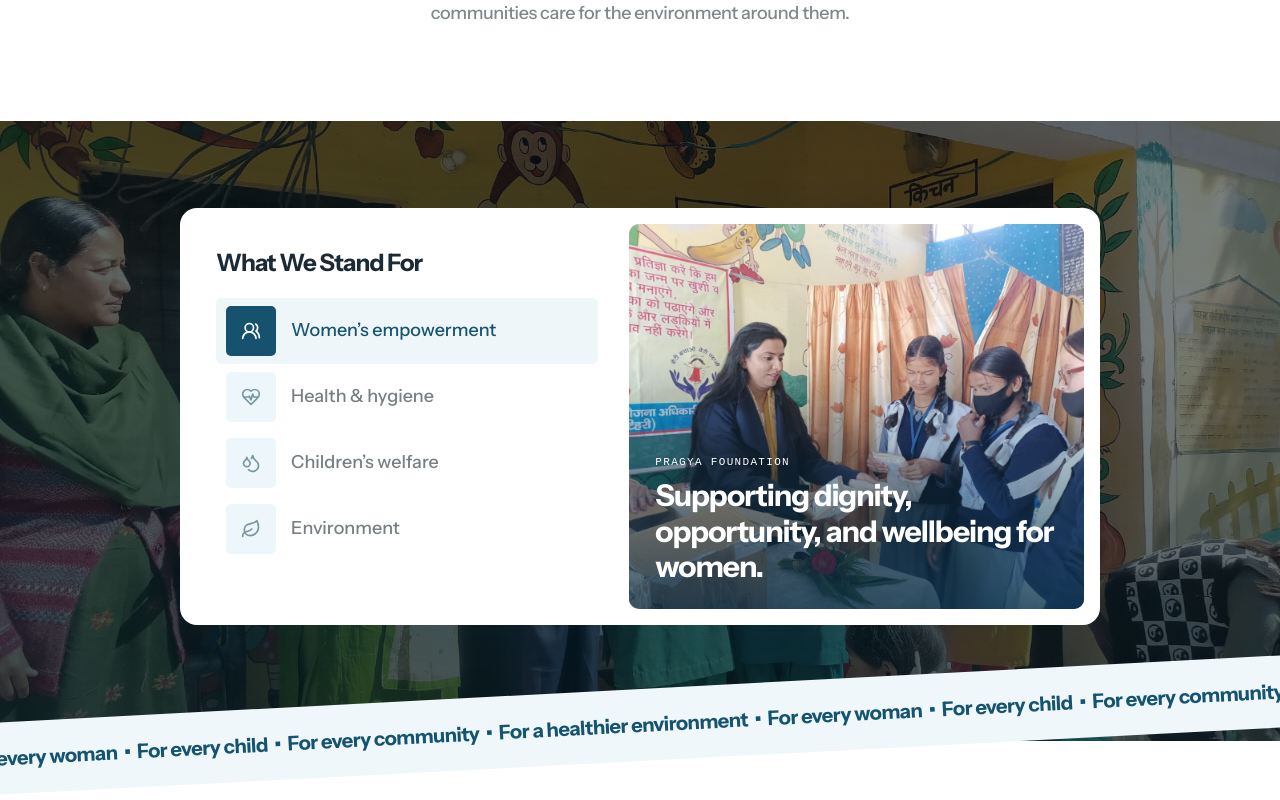
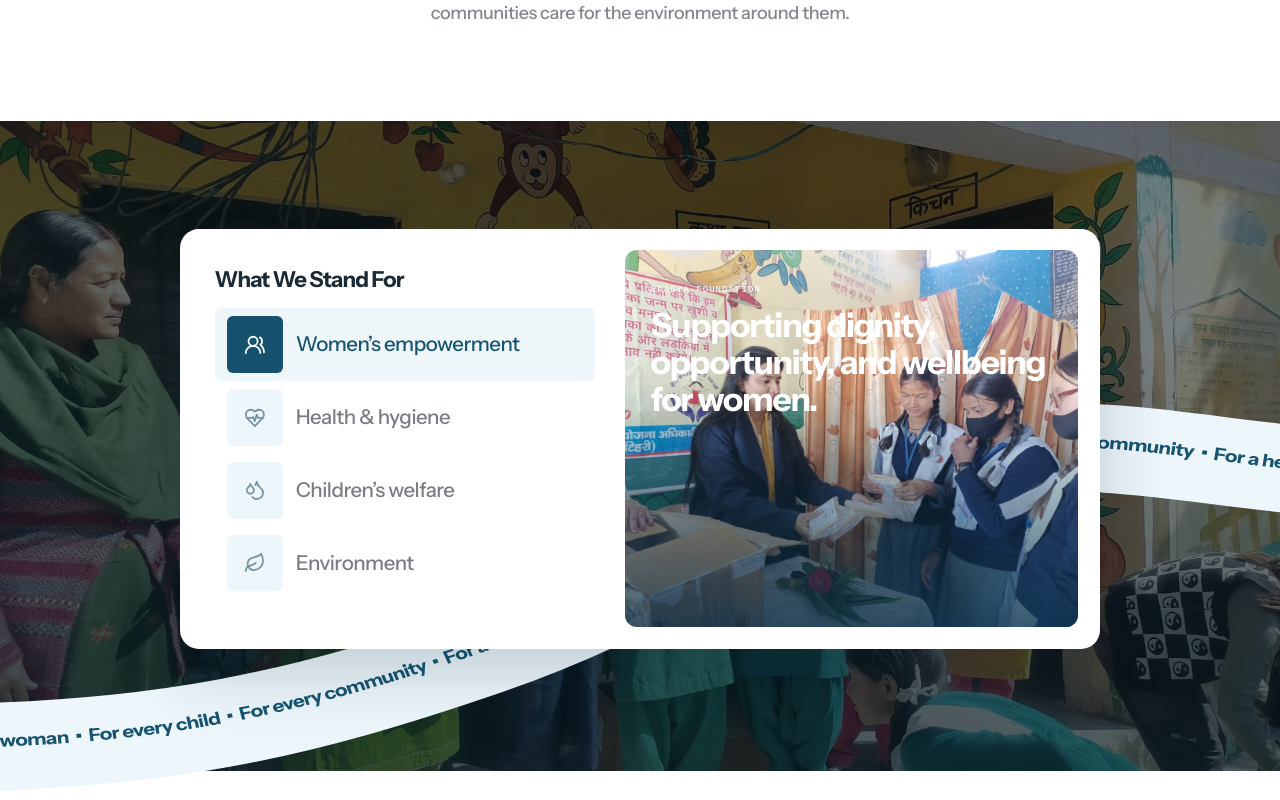
Before and after one commit to VishalVab01/pragya-foundation, a React (Vite) app: page / in a window 1280 px wide. Shown: the part 1200-2000 px from the top of the page. Built offline with nearby package versions, Linux system fonts and the light colour scheme; a web font is replaced by a local one.

Commit message:
Add curved ribbon to focus carousel

```diff
--- a/src/HomePage.css
+++ b/src/HomePage.css
@@ -156,3 +156,21 @@ html body .footer .footer-bottom{padding-top:18px;color:#89969c;font-size:11px}
 html body .footer.shell{width:100%;max-width:none;padding:67px max(calc((100% - 1160px)/2),40px) 24px;background:#e3f1f8;box-shadow:0 0 0 100vmax #e3f1f8;clip-path:inset(0 -100vmax)}
 @media(max-width:900px){.ah-recognitions{padding:80px 22px}.ah-volunteer{grid-template-columns:1fr 1fr;gap:24px;padding:70px 28px 95px}.ah-volunteer-form{padding:20px}}
 @media(max-width:600px){.ah-hero h1{font-size:35px;line-height:1.2;letter-spacing:-.04em}.ah-hero-button{top:calc(100% + 46px)}.ah-purpose h2,.ah-centered-heading h2,.ah-section-heading h2,.ah-volunteer h2{font-size:30px;line-height:1.2;letter-spacing:-.01em}.ah-recognitions{width:100%;padding:70px 18px}.ah-volunteer{width:100%;grid-template-columns:1fr;gap:21px;padding:60px 18px 89px;margin-bottom:0}.ah-volunteer-form{grid-template-columns:1fr;gap:11px;padding:18px}.ah-volunteer-form .wide{grid-column:auto}.ah-volunteer-form input,.ah-volunteer-form textarea{font-size:13px}.ah-volunteer-ticker{bottom:20px;font-size:12px}.footer.shell{width:100%!important;padding-inline:18px!important}}
+/* The stand-for module follows the reference's oversized, looping ribbon carousel. */
+.ah-standfor{height:clamp(650px,43vw,850px);min-height:0;padding:60px 0 75px}
+.ah-standfor:after{z-index:1}
+.ah-wave-ribbon{position:absolute;z-index:2;inset:0;width:100%;height:100%;overflow:visible;pointer-events:none}
+.ah-wave-band{fill:none;stroke:#edf6fb;stroke-width:88;stroke-linecap:round;vector-effect:non-scaling-stroke}
+.ah-wave-text{fill:#165471;font:700 23px 'Instrument Sans',sans-serif;letter-spacing:-.025em}
+.ah-standfor-card{z-index:3;width:min(1200px,calc(100% - 360px));min-height:clamp(420px,32vw,620px);grid-template-columns:.94fr 1.06fr;gap:clamp(18px,1.7vw,34px);padding:clamp(20px,1.7vw,34px);border-radius:19px}
+.ah-focus-list{padding:clamp(8px,1.2vw,22px) 8px 8px clamp(5px,1vw,20px)}
+.ah-focus-list h3{margin:0 0 clamp(12px,1.2vw,24px);font-size:clamp(22px,1.7vw,34px);letter-spacing:-.04em}
+.ah-focus-list button{min-height:clamp(62px,5.7vw,112px);gap:clamp(12px,1vw,20px);padding:8px 12px;font-size:clamp(17px,1.6vw,32px);letter-spacing:-.025em}
+.ah-focus-list button>span{width:clamp(46px,4.4vw,86px);height:clamp(46px,4.4vw,86px);border-radius:6px}
+.ah-focus-list button>span svg{width:clamp(19px,1.7vw,34px);height:clamp(19px,1.7vw,34px)}
+.ah-focus-feature{min-height:0;height:100%;border-radius:12px}
+.ah-focus-feature>div{top:clamp(22px,2vw,40px);bottom:auto;left:clamp(22px,2vw,40px);right:clamp(22px,2vw,40px)}
+.ah-focus-feature span{font-size:clamp(9px,.7vw,12px)}
+.ah-focus-feature h3{max-width:620px;margin-top:11px;font-size:clamp(27px,2.6vw,48px);line-height:1.12;letter-spacing:-.035em}
+@media(max-width:1050px){.ah-standfor-card{width:calc(100% - 100px)}}
+@media(max-width:600px){.ah-standfor{height:auto;min-height:670px;padding:62px 18px 100px}.ah-standfor-card{width:100%;min-height:0;grid-template-columns:1fr;gap:9px;padding:11px;border-radius:14px}.ah-focus-list{padding:13px 9px 5px}.ah-focus-list h3{font-size:20px;margin-bottom:10px}.ah-focus-list button{min-height:54px;font-size:15px;gap:12px}.ah-focus-list button>span{width:40px;height:40px}.ah-focus-list button>span svg{width:20px;height:20px}.ah-focus-feature{height:auto;min-height:215px}.ah-focus-feature>div{top:auto;bottom:16px;left:17px;right:17px}.ah-focus-feature h3{font-size:22px}.ah-wave-ribbon{width:155%;left:-28%;height:100%}.ah-wave-band{stroke-width:63}.ah-wave-text{font-size:19px}}
--- a/src/HomePage.tsx
+++ b/src/HomePage.tsx
@@ -81,7 +81,11 @@ export default function HomePage() {
         <div className="ah-focus-list"><h3>What We Stand For</h3>{focusAreas.map(({ title, icon: Icon }, index) => <button className={activeFocus === index ? 'active' : ''} key={title} onClick={() => setActiveFocus(index)}><span><Icon size={20}/></span>{title}</button>)}</div>
         <div className="ah-focus-feature"><img src={[communityWork, womenOutreach, projectOne, projectTwo][activeFocus]} alt="Pragya Foundation community work"/><div><span>PRAGYA FOUNDATION</span><h3>{focusAreas[activeFocus].copy}</h3></div></div>
       </div>
-      <div className="ah-ticker"><span>For every woman&nbsp; • &nbsp;For every child&nbsp; • &nbsp;For every community&nbsp; • &nbsp;For a healthier environment&nbsp; • &nbsp;</span><span>For every woman&nbsp; • &nbsp;For every child&nbsp; • &nbsp;For every community&nbsp; • &nbsp;For a healthier environment&nbsp; • &nbsp;</span></div>
+      <svg className="ah-wave-ribbon" viewBox="0 0 1440 860" preserveAspectRatio="none" aria-hidden="true">
+        <defs><path id="pragya-wave-path" d="M -100 830 C 180 830 340 785 550 700 C 760 615 880 490 1080 445 C 1240 410 1345 455 1540 470"/></defs>
+        <path className="ah-wave-band" d="M -100 830 C 180 830 340 785 550 700 C 760 615 880 490 1080 445 C 1240 410 1345 455 1540 470"/>
+        <text className="ah-wave-text"><textPath href="#pragya-wave-path" startOffset="0">For every woman&nbsp; • &nbsp;For every child&nbsp; • &nbsp;For every community&nbsp; • &nbsp;For a healthier environment&nbsp; • &nbsp;For every woman&nbsp; • &nbsp;For every child&nbsp; • &nbsp;For every community&nbsp; • &nbsp;For a healthier environment&nbsp; • &nbsp;For every woman&nbsp; • &nbsp;For every child&nbsp; • &nbsp;For every community&nbsp; • &nbsp;For a healthier environment&nbsp; • &nbsp;</textPath></text>
+      </svg>
     </section>
 
     <section className="ah-projects" id="projects">
```
